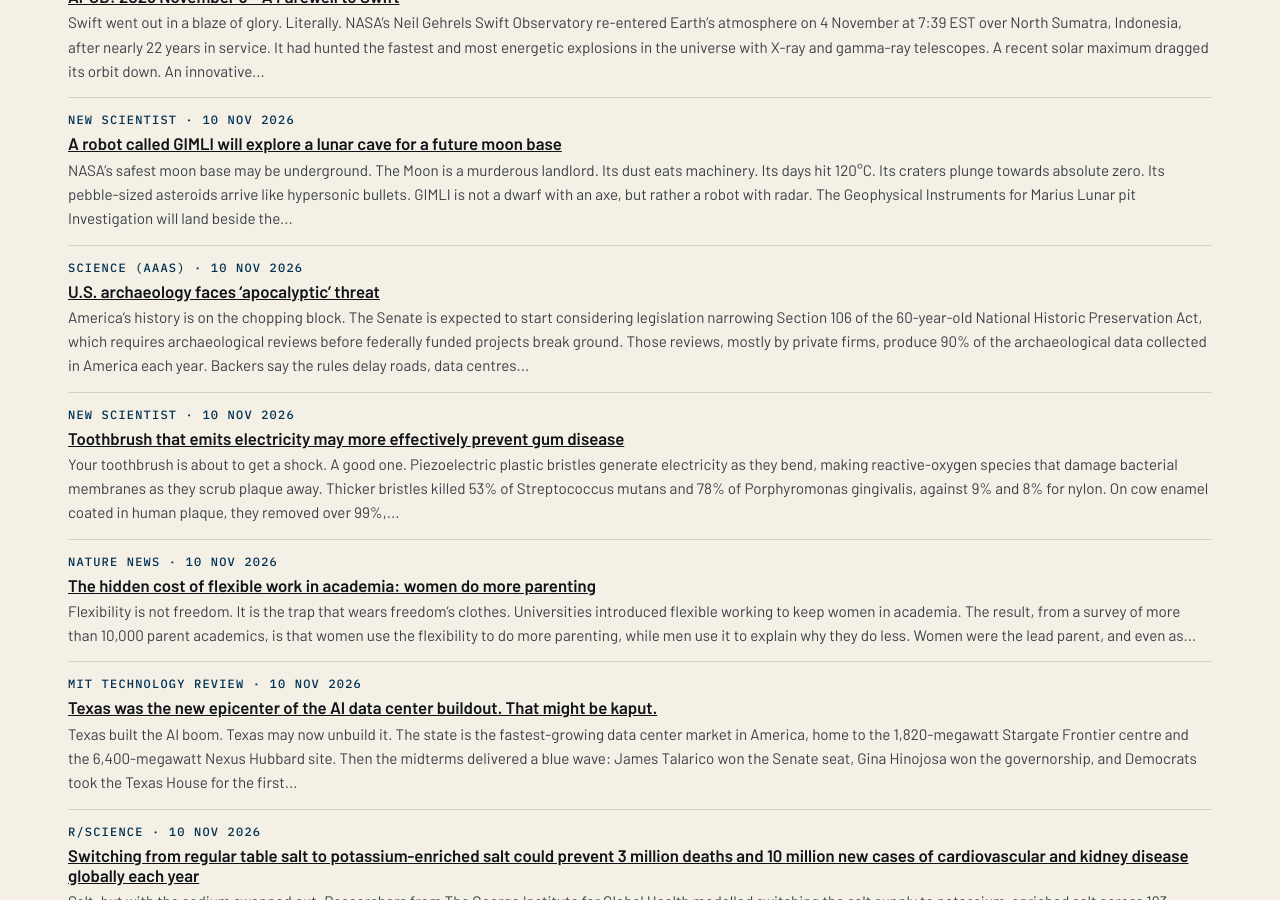
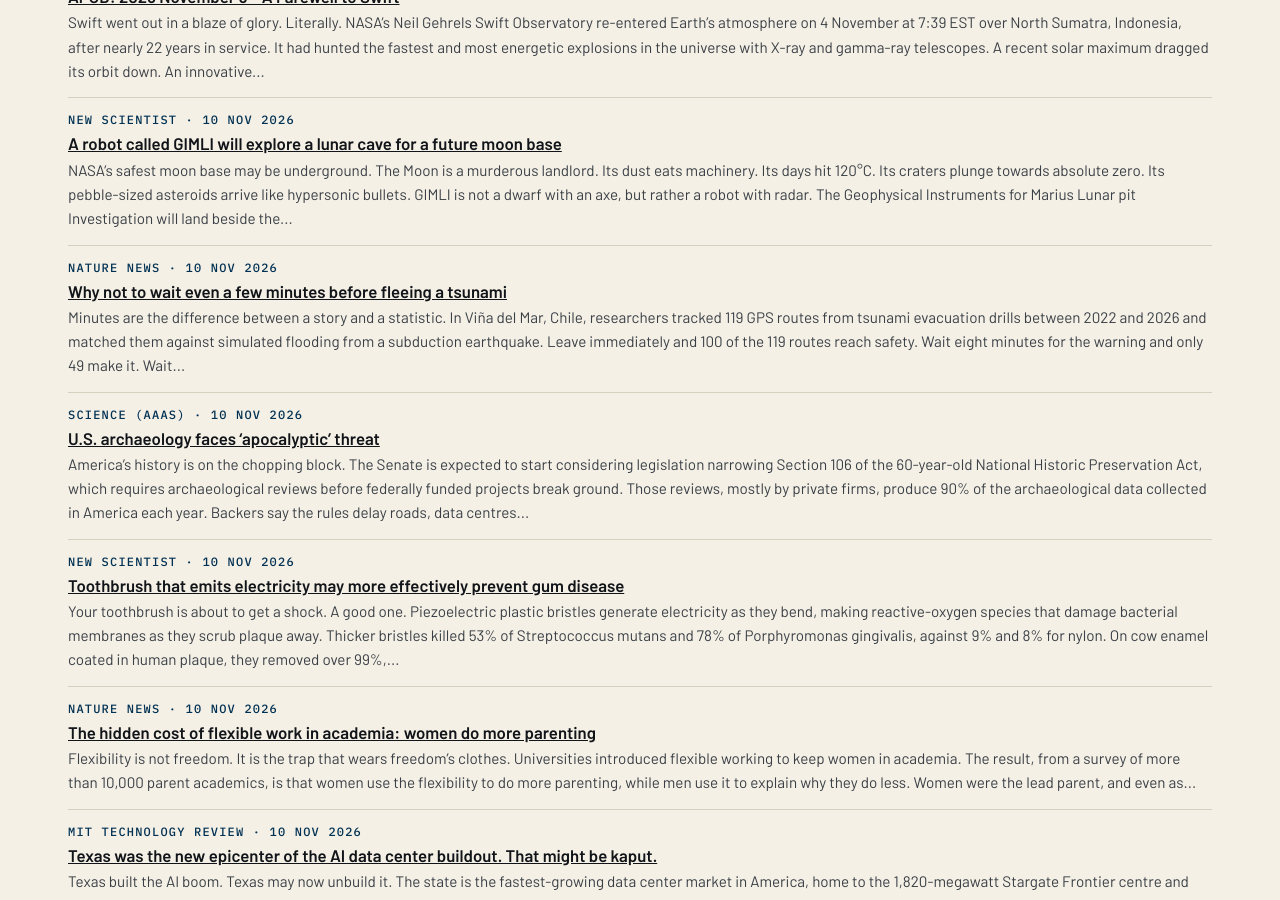
Before and after one commit to katz-news/katz.news, a Jekyll site: the page built from briefs/index.html, in a window 1280 px wide and 900 px high, scrolled down 4113 px. Built offline with Jekyll 4.4.1, drawn with Linux system fonts in a browser that asks for light colours.

Commit message:
Publish 2026-11-06

```diff
--- a/_data/build.yml
+++ b/_data/build.yml
@@ -1 +1 @@
-published_at: 2026-11-06T18:00:45Z
+published_at: 2026-11-06T18:02:31Z
--- /dev/null
+++ b/_posts/briefs/2026-11-05-why-not-to-wait-even-a-few-minutes-before-fleeing-a-tsunami.md
@@ -0,0 +1,9 @@
+---
+published: true
+title: Why not to wait even a few minutes before fleeing a tsunami
+date: 2026-11-10
+section: science
+source_name: Nature News
+source_url: https://www.nature.com/articles/d41586-026-03539-5
+---
+Minutes are the difference between a story and a statistic. In Viña del Mar, Chile, researchers tracked 119 GPS routes from tsunami evacuation drills between 2022 and 2026 and matched them against simulated flooding from a subduction earthquake. Leave immediately and 100 of the 119 routes reach safety. Wait eight minutes for the warning and only 49 make it. Wait twelve, until the water is already arriving, and just 3 survive. The routes split across 13 corridors, and neighbouring paths fared wildly differently. The verdict is delay's deadly arithmetic: what matters is not where you run, but when you start.
```
